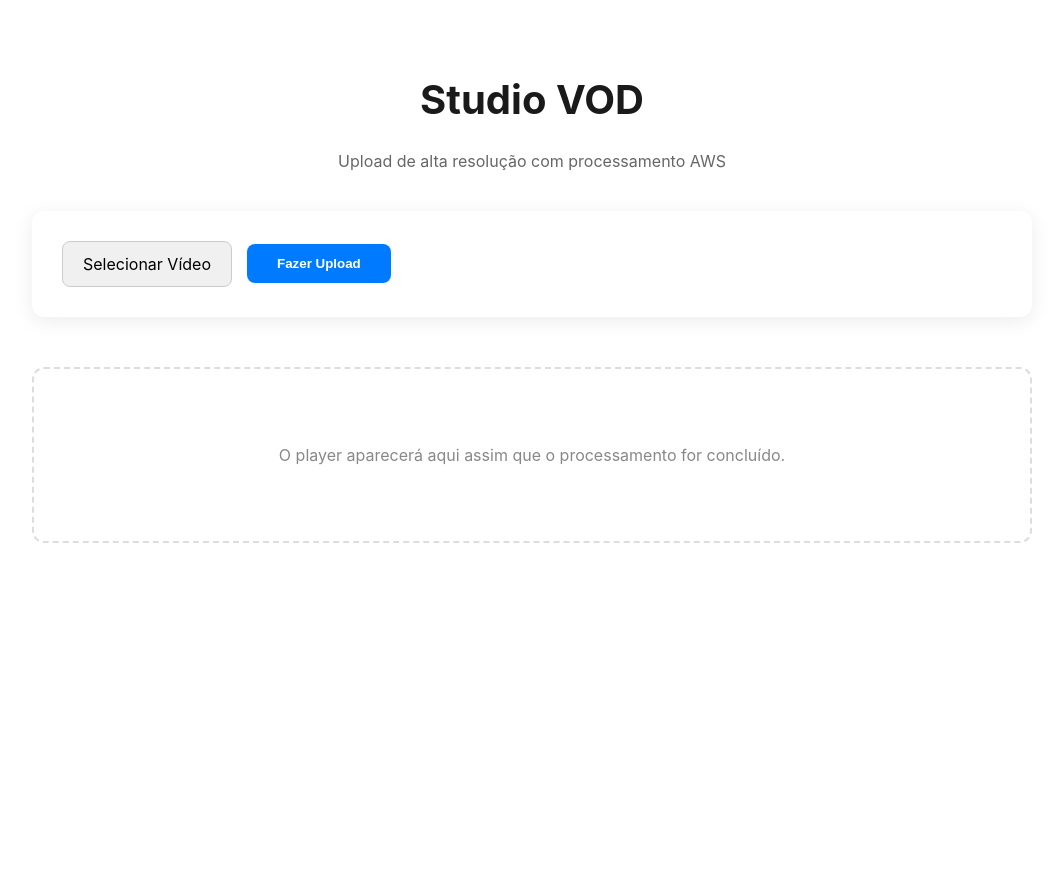
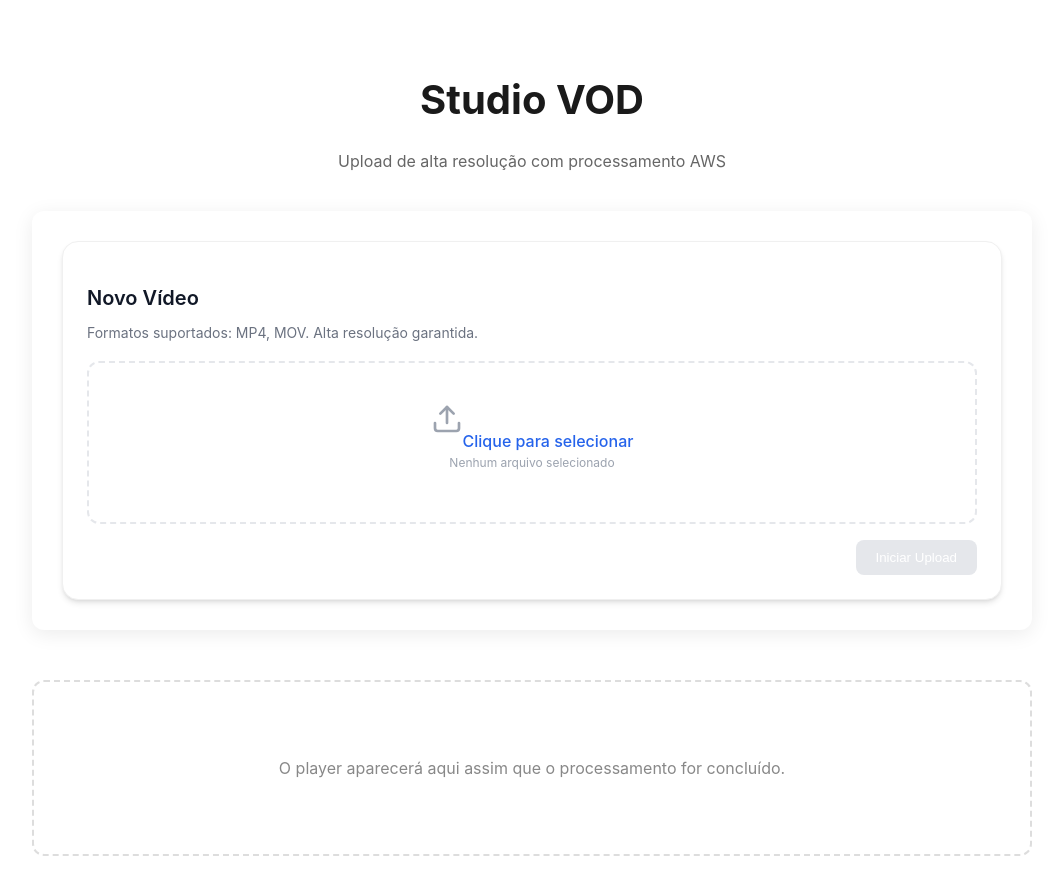
Before and after one commit to Zemiro014/high-resolution-uploader-stream, a React (Vite) app in the folder frontend/: page / in a window 1280 px wide. Shown: the top 894 px of the page, without its empty margins (108-1171 px from the left). Before the commit the page ends 800 px from the top, so only its background shows below. Built offline with nearby package versions, Linux system fonts and the light colour scheme.

Commit message:
frontend: improve design

```diff
--- a/frontend/package.json
+++ b/frontend/package.json
@@ -11,6 +11,7 @@
   },
   "dependencies": {
     "axios": "^1.14.0",
+    "lucide-react": "^1.8.0",
     "react": "^18.3.1",
     "react-dom": "^18.3.1",
     "react-player": "^3.4.0",
--- a/frontend/src/components/VideoPlayer.jsx
+++ b/frontend/src/components/VideoPlayer.jsx
@@ -43,26 +43,30 @@
 
   if (!videoUrl) return <p>Aguardando upload ou seleção de vídeo...</p>;
 
-  return (
-    <div style={{ width: '100%', maxWidth: '900px', margin: '0 auto' }}>
+ return (
+    <div style={{ width: '100%', animation: 'fadeIn 0.5s ease-in' }}>
       <div
         ref={containerRef}
         style={{
-          position: 'relative', width: '100%', paddingTop: '56.25%', // 16:9 Aspect Ratio
-          backgroundColor: '#000', borderRadius: '12px', overflow: 'hidden', boxShadow: '0 10px 30px rgba(0,0,0,0.3)'
+          position: 'relative',
+          width: '100%',
+          paddingTop: '56.25%', // 16:9
+          backgroundColor: '#000',
+          borderRadius: '16px',
+          overflow: 'hidden',
+          boxShadow: '0 20px 25px -5px rgb(0 0 0 / 0.1), 0 8px 10px -6px rgb(0 0 0 / 0.1)'
         }}
       >
         <video
           ref={videoRef}
-          style={{
-            position: 'absolute', top: 0, left: 0, width: '100%', height: '100%'
-          }}
+          style={{ position: 'absolute', top: 0, left: 0, width: '100%', height: '100%' }}
           autoPlay
         />
       </div>
-      <p style={{ marginTop: '15px', fontSize: '0.9rem', color: '#666' }}>
-        • Resolução adaptativa (HLS/Dash) via Shaka Player
-      </p>
+      <div style={{ display: 'flex', alignItems: 'center', gap: '8px', marginTop: '16px', color: '#6b7280', fontSize: '0.875rem' }}>
+        <div style={{ width: '8px', height: '8px', borderRadius: '50%', background: '#059669' }}></div>
+        Reproduzindo em Alta Definição (HLS/Dash)
+      </div>
     </div>
   );
 }
--- a/frontend/src/components/VideoUploader.jsx
+++ b/frontend/src/components/VideoUploader.jsx
@@ -2,6 +2,7 @@
 import axios from 'axios';
 import PropTypes from 'prop-types';
 import { storageService } from '../api/storageService';
+import { Upload, CheckCircle2, Loader2, Play } from 'lucide-react';
 
 export function VideoUploader({ onUploadSuccess }) {
   const [currentFileId, setCurrentFileId] = useState(null);
@@ -92,52 +93,111 @@
   };
 
 return (
-    <div style={{ display: 'flex', flexDirection: 'column', gap: '20px' }}>
-      <div style={{ display: 'flex', alignItems: 'center', gap: '15px', flexWrap: 'wrap' }}>
-        <label style={{
-          padding: '12px 20px', backgroundColor: '#f0f0f0', borderRadius: '8px', cursor: 'pointer', border: '1px solid #ccc'
+    <div style={{
+      background: '#fff',
+      padding: '24px',
+      borderRadius: '16px',
+      boxShadow: '0 4px 6px -1px rgb(0 0 0 / 0.1), 0 2px 4px -2px rgb(0 0 0 / 0.1)',
+      border: '1px solid #f0f0f0'
     }}>
-          {file ? file.name : "Selecionar Vídeo"}
-          <input type="file" accept="video/*" onChange={handleFileChange} hidden />
-        </label>
-
-        <button
-          onClick={uploadVideo}
-          disabled={!file || isUploading}
-          style={{
-            padding: '12px 30px', backgroundColor: '#007bff', color: 'white', border: 'none', borderRadius: '8px',
-            fontWeight: '600', cursor: isUploading ? 'not-allowed' : 'pointer', opacity: isUploading ? 0.7 : 1
-          }}
-        >
-          {isUploading ? `Enviando ${progress}%` : "Fazer Upload"}
-        </button>
+      <div style={{ marginBottom: '20px' }}>
+        <h3 style={{ fontSize: '1.25rem', fontWeight: '600', color: '#111827', marginBottom: '4px' }}>
+          Novo Vídeo
+        </h3>
+        <p style={{ fontSize: '0.875rem', color: '#6b7280' }}>
+          Formatos suportados: MP4, MOV. Alta resolução garantida.
+        </p>
       </div>
 
+      <div style={{ display: 'flex', flexDirection: 'column', gap: '16px' }}>
+        <div style={{
+          border: '2px dashed #e5e7eb',
+          borderRadius: '12px',
+          padding: '40px',
+          textAlign: 'center',
+          backgroundColor: isUploading ? '#f9fafb' : 'transparent'
+        }}>
+          {!isUploading && !isProcessing && (
+            <>
+              <Upload style={{ margin: '0 auto 12px', color: '#9ca3af' }} size={32} />
+              <input
+                type="file"
+                id="file-upload"
+                accept="video/*"
+                onChange={handleFileChange}
+                style={{ display: 'none' }}
+              />
+              <label htmlFor="file-upload" style={{ cursor: 'pointer', color: '#2563eb', fontWeight: '500' }}>
+                Clique para selecionar
+              </label>
+              <p style={{ fontSize: '0.75rem', color: '#9ca3af', marginTop: '4px' }}>
+                {file ? file.name : "Nenhum arquivo selecionado"}
+              </p>
+            </>
+          )}
+
           {isUploading && (
-        <div style={{ height: '8px', width: '100%', backgroundColor: '#eee', borderRadius: '4px', overflow: 'hidden' }}>
-          <div style={{ width: `${progress}%`, height: '100%', backgroundColor: '#007bff', transition: 'width 0.4s ease' }} />
+            <div>
+              <Loader2 className="animate-spin" style={{ margin: '0 auto 12px', color: '#2563eb' }} />
+              <p style={{ fontWeight: '500', color: '#374151' }}>Enviando partes... {progress}%</p>
+              <div style={{ width: '100%', height: '6px', background: '#e5e7eb', borderRadius: '3px', marginTop: '12px', overflow: 'hidden' }}>
+                <div style={{ width: `${progress}%`, height: '100%', background: '#2563eb', transition: 'width 0.3s' }} />
+              </div>
             </div>
           )}
 
           {isProcessing && (
-        <div style={{
-          marginTop: '20px', padding: '20px', backgroundColor: '#e7f3ff', borderRadius: '8px',
-          border: '1px solid #b3d7ff', textAlign: 'center'
-        }}>
-          <p style={{ color: '#0056b3', fontWeight: '500', marginBottom: '15px' }}>
-            🎉 Upload concluído! Estamos otimizando seu vídeo para alta resolução.
-          </p>
+            <div style={{ animation: 'pulse 2s cubic-bezier(0.4, 0, 0.6, 1) infinite' }}>
+              <CheckCircle2 style={{ margin: '0 auto 12px', color: '#059669' }} />
+              <p style={{ fontWeight: '600', color: '#059669' }}>Upload Concluído!</p>
+              <p style={{ fontSize: '0.875rem', color: '#6b7280' }}>O MediaConvert está processando sua alta resolução...</p>
+            </div>
+          )}
+        </div>
+
+        <div style={{ display: 'flex', justifyContent: 'flex-end', gap: '12px' }}>
+          <button
+            onClick={uploadVideo}
+            disabled={!file || isUploading || isProcessing}
+            style={{
+              padding: '10px 20px',
+              borderRadius: '8px',
+              border: 'none',
+              background: (!file || isUploading || isProcessing) ? '#e5e7eb' : '#2563eb',
+              color: '#fff',
+              fontWeight: '500',
+              cursor: 'pointer',
+              display: 'flex',
+              alignItems: 'center',
+              gap: '8px'
+            }}
+          >
+            {isUploading ? 'Processando...' : 'Iniciar Upload'}
+          </button>
+
+          {isProcessing && (
             <button
               onClick={handleCheckAndPlay}
               disabled={checking}
               style={{
-              padding: '10px 25px', backgroundColor: '#0056b3', color: 'white', border: 'none', borderRadius: '20px', cursor: 'pointer'
+                padding: '10px 20px',
+                borderRadius: '8px',
+                border: '1px solid #2563eb',
+                background: '#eff6ff',
+                color: '#2563eb',
+                fontWeight: '600',
+                cursor: 'pointer',
+                display: 'flex',
+                alignItems: 'center',
+                gap: '8px'
               }}
             >
-            {checking ? "Verificando..." : "Verificar se está pronto"}
+              {checking ? <Loader2 size={18} className="animate-spin" /> : <Play size={18} />}
+              {checking ? 'Verificando...' : 'Assistir Agora'}
             </button>
+          )}
         </div>
-      )}
+      </div>
     </div>
   );
 }
```
Also changed, not shown: 1 other file (tests, documents, lock files or other folders). Lines whose indentation alone changed are shown as unchanged.
